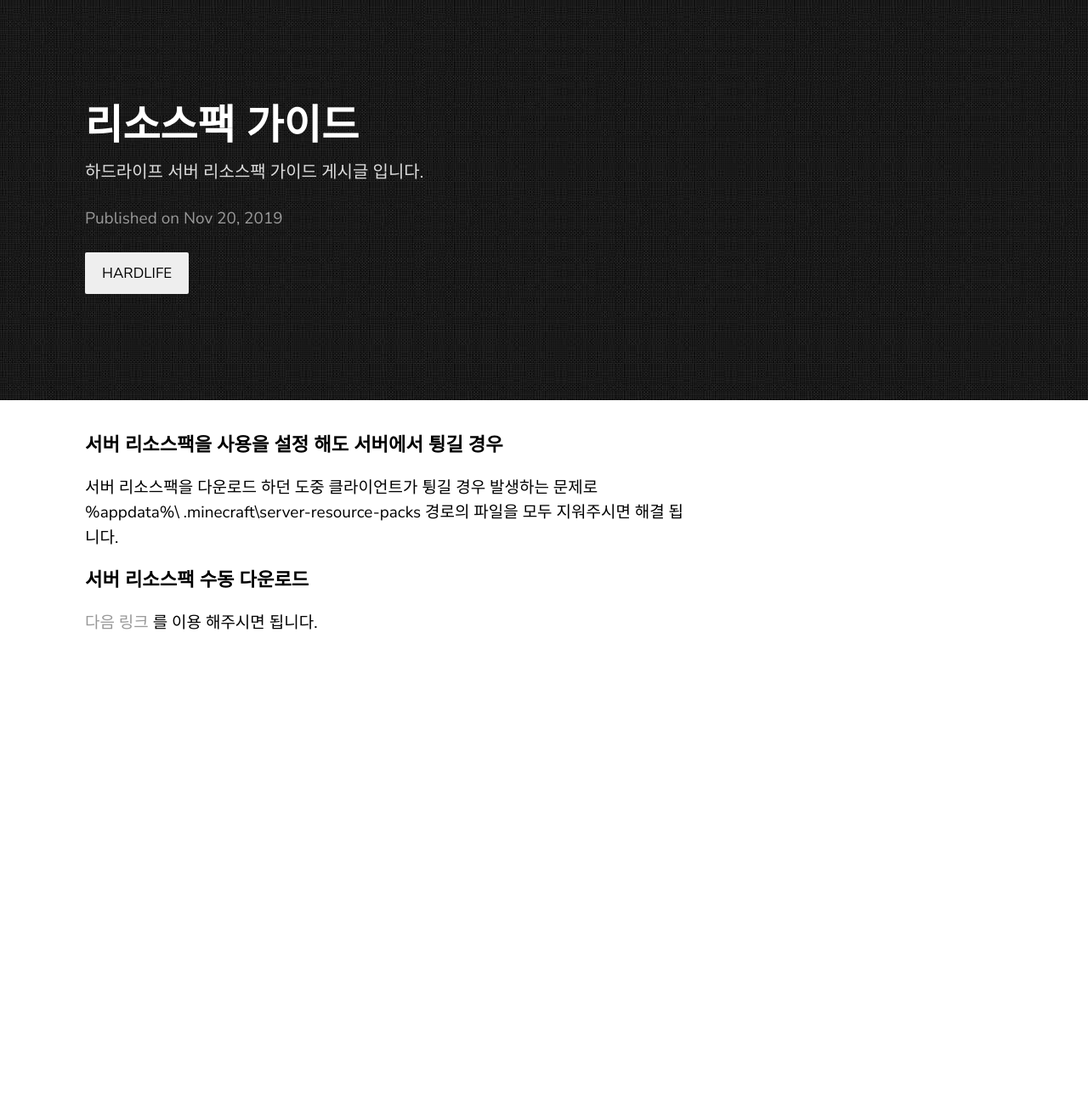
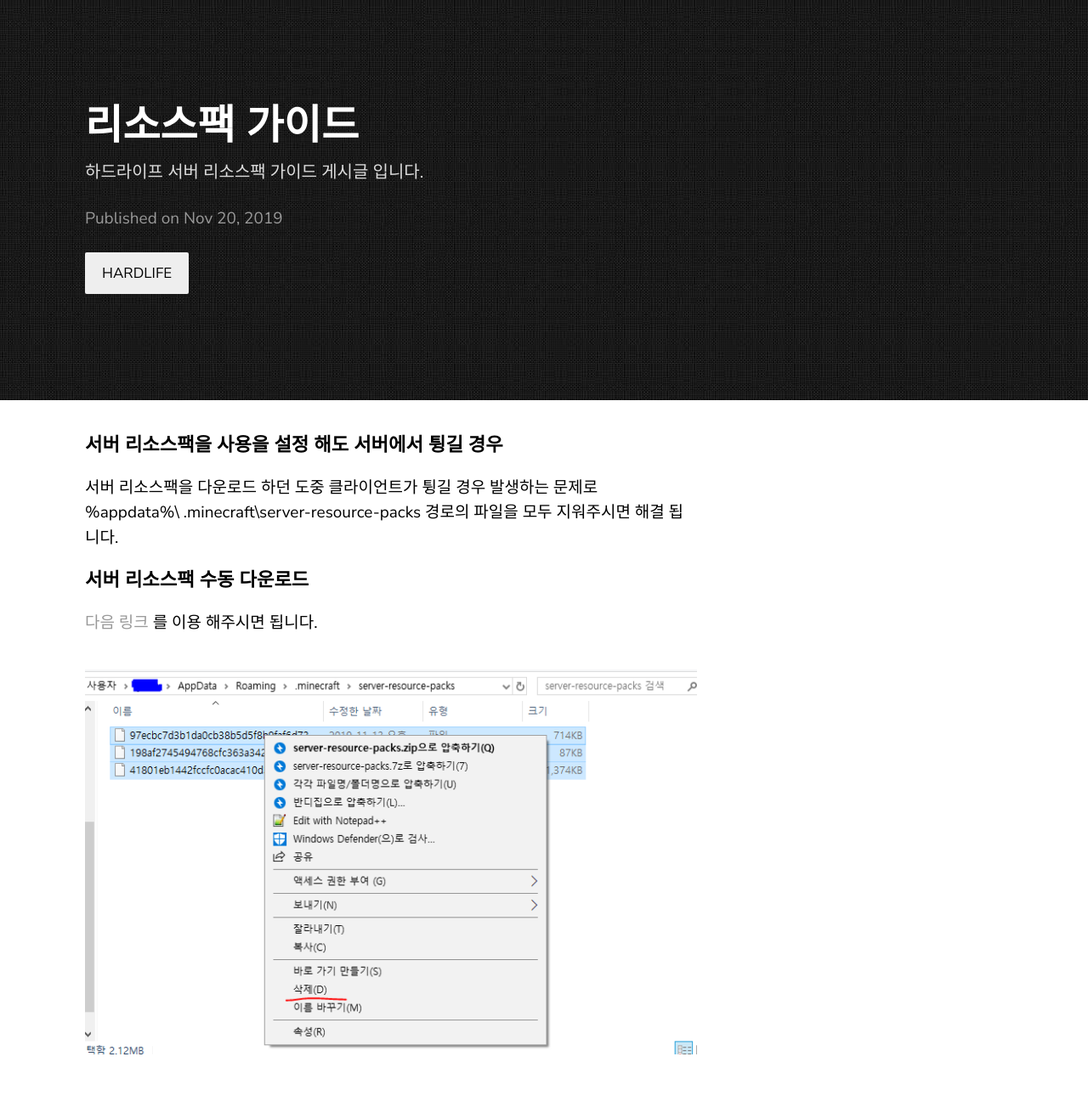
Before and after one commit to dueilee0/dueilee0.github.io, a Jekyll site: the page built from _posts/2019-11-20-리소스팩-가이드.markdown, in a window 1280 px wide. Shown: the whole page at 85% size. Built offline with Jekyll 4.4.1, drawn with Linux system fonts in a browser that asks for light colours; before the commit the page ends 999 px from its top, so only the background shows below that.

Commit message:
Update 2019-11-20-리소스팩-가이드.markdown

```diff
--- a/_posts/2019-11-20-리소스팩-가이드.markdown
+++ b/_posts/2019-11-20-리소스팩-가이드.markdown
@@ -16,4 +16,4 @@ categories: HARDLIFE
 [다음 링크](https://drive.google.com/uc?id=1D0Ym8_KZL4mqzg_AgY64RxbN_XAVzrAP&export=download "서버 리소스팩 다운로드 하러 가기")
 를 이용 해주시면 됩니다.
 
-![TEST](https://dueilee0.github.io/assets/images/test.PNG)
+![TEST](https://dueilee0.github.io/assets/images/server-resourcepack-delete.PNG)
```
